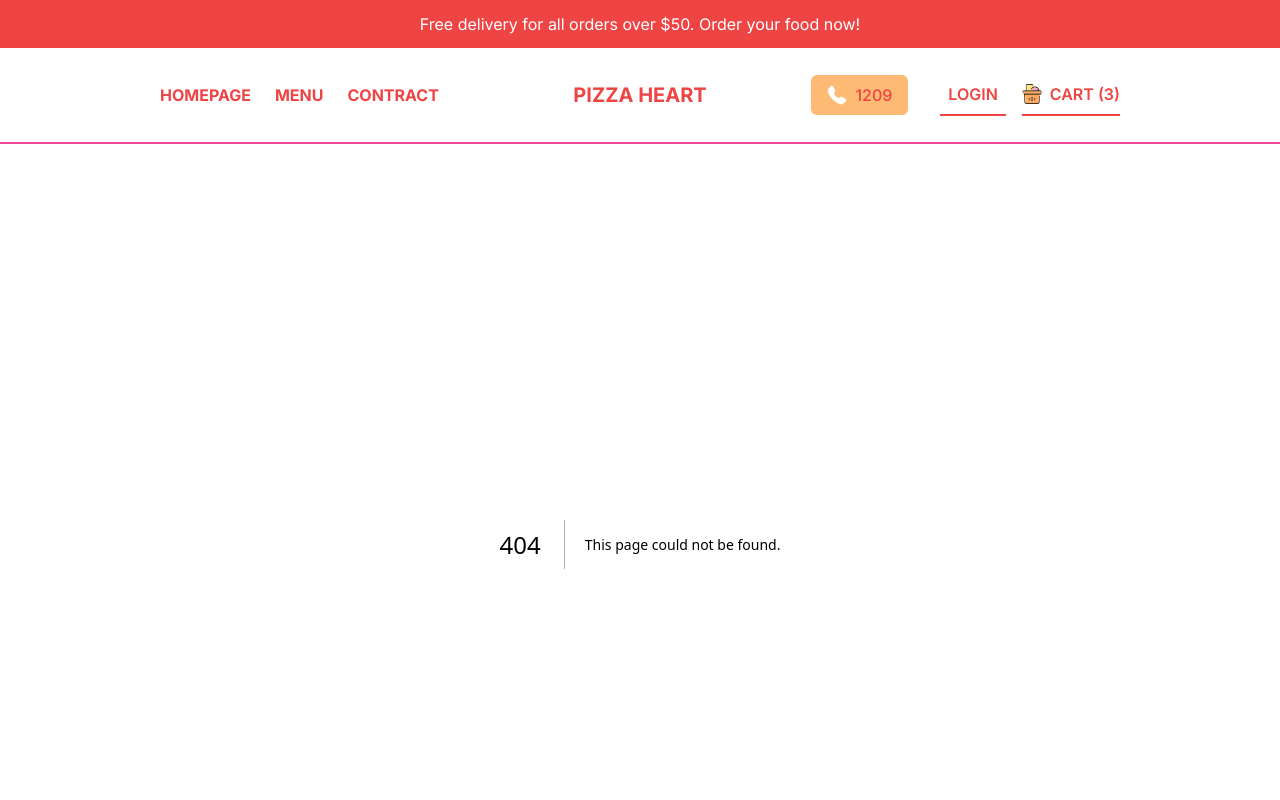
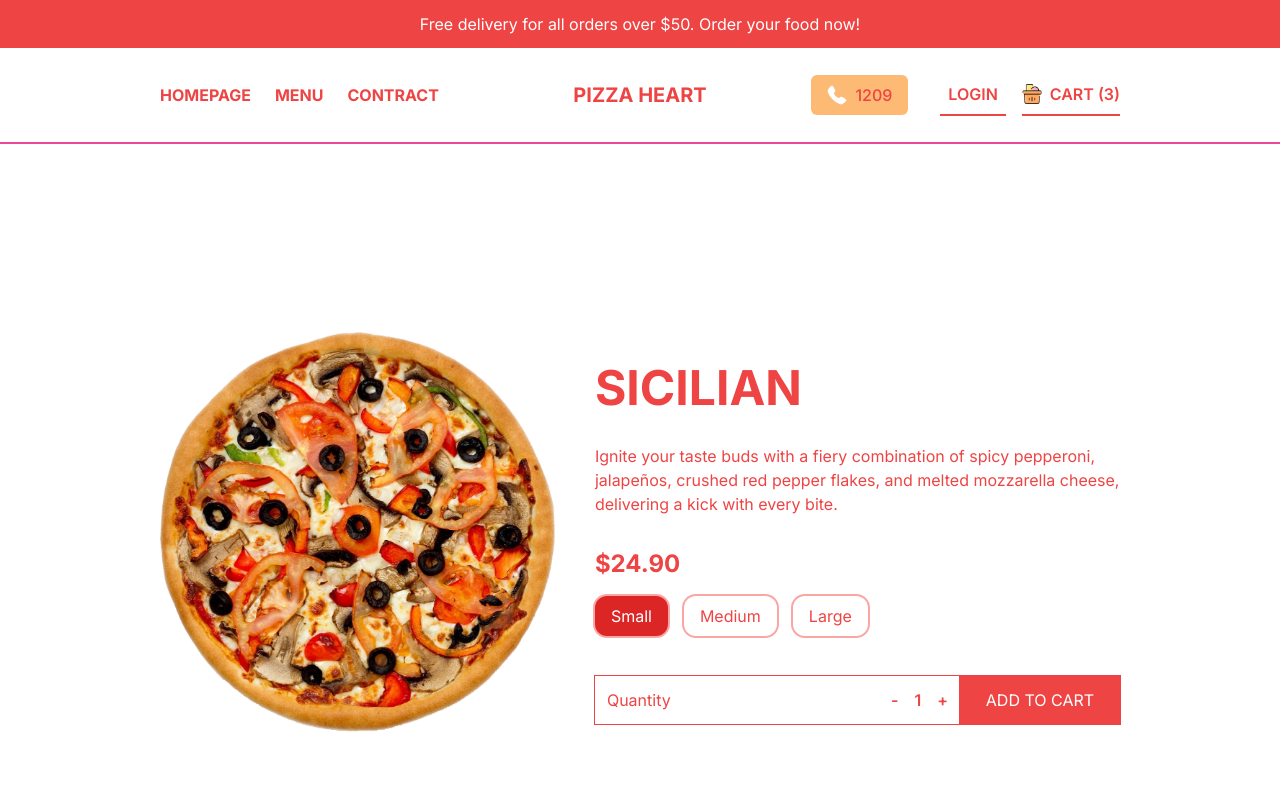
Before and after one commit to Piyabud/Food-Delivery-App, a Next.js app in the folder client/: page /product/1 in a window 1280 px wide. Before the commit this address had no page. Shown: the top 800 px of the page. Built offline with nearby package versions, Linux system fonts and the light colour scheme.

Commit message:
feat : single product

```diff
--- a/client/src/app/globals.css
+++ b/client/src/app/globals.css
@@ -3,17 +3,11 @@
 @tailwind utilities;
 
 ::-webkit-scrollbar {
-  width: 12px;
-  height: 10px;
+  width: 15px;
+  height: 15px;
 }
-
-
 
 ::-webkit-scrollbar-thumb {
   background: #ef4444;
-  border-radius: 5px
+  border-radius: 0px ;
 }
-
-::-webkit-scrollbar-thumb:hover {
-  background: #dc2626;
-}
--- a/client/src/app/menu/page.tsx
+++ b/client/src/app/menu/page.tsx
@@ -10,15 +10,16 @@ const MenuPage = () => {
           href={`/menu/${category.slug}`}
           key={category.id}
           className="w-full h-1/3 bg-cover p-8 md:h-1/2"
-          style={{ backgroundImage: `url(${category.img})` }}
+          style={{ backgroundImage: `url(${category.img})`}}
         >
           <div className={`text-${category.color} w-1/2`}>
             <h1 className="uppercase font-bold text-3xl">{category.title}</h1>
             <p className="text-sm my-8">{category.desc}</p>
             <button
-              className={`hidden 2xl:block bg-${category.color}
-              text-${category.color === "black" ? "white" : "red-500"}
+              className={`hidden 2xl:block
+               text-${category.color === "black" ? "white" : "red-500"}
               py-2 px-4 rounded-md`}
+              style={{ backgroundColor: `${category.color} ` }}
             >
               Explore
             </button>
--- /dev/null
+++ b/client/src/app/product/[id]/page.tsx
@@ -0,0 +1,44 @@
+import Price from "@/components/Price";
+import { singleProduct } from "@/data";
+import Image from "next/image";
+import React from "react";
+
+const SingleProductPage = () => {
+  return (
+    <div
+      className="p-2 lg:px-20 xl:px-40 h-screen
+    flex flex-col justify-around text-red-500
+    md:flex-row md:gap-10 md:items-center
+    "
+    >
+      {/* IMAGE CONTAINER */}
+      {singleProduct.img && (
+        <div className="relative w-full h-1/2 mb-6 md:h-[70%]">
+          <Image
+            src={singleProduct.img}
+            alt=""
+            className="object-contain"
+            fill
+          />
+        </div>
+      )}
+      {/* TEXT CONTAINER */}
+      <div
+        className="h-1/2 flex flex-col gap-4
+      md:h-[70%] md:justify-center md:gap-6 xl:gap-8"
+      >
+        <h1 className="text-3xl font-bold uppercase xl:text-5xl">
+          {singleProduct.title}
+        </h1>
+        <p>{singleProduct.desc}</p>
+        <Price
+          price={singleProduct.price}
+          id={singleProduct.id}
+          size={singleProduct.size}
+        />
+      </div>
+    </div>
+  );
+};
+
+export default SingleProductPage;
--- a/client/src/components/Footer.tsx
+++ b/client/src/components/Footer.tsx
@@ -5,7 +5,7 @@ function Footer() {
   return (
     <div
       className="
-    h-12 text-sm
+    h-12 text-sm border-t-2 border-pink-500
     md:h-24 p-4 md:text-sm lg:px-20 xl:px-40
   text-red-500
     flex items-center justify-between"
--- a/client/src/components/Navbar.tsx
+++ b/client/src/components/Navbar.tsx
@@ -11,7 +11,7 @@ function Navbar() {
       className="
       h-12 text-red-500 p-4
       flex items-center justify-between
-      border-b-2 border-b-pink-500 uppercase
+      border-b-2 border-pink-500 uppercase
       md:h-24 lg:px-9 xl:px-40
     "
     >
--- a/client/src/components/Price.tsx
+++ b/client/src/components/Price.tsx
@@ -1,7 +1,69 @@
-import React from "react";
+"use client";
+import React, { useState, useEffect } from "react";
 
-function Price() {
-  return <div>Price</div>;
+type Props = {
+  price: number;
+  id: number;
+  size?: {
+    title: string;
+    additionalPrice: number;
+  }[];
+};
+
+function Price({ price, id, size }: Props) {
+  const [total, setTotal] = useState(price);
+  const [quantity, setQuantity] = useState(1);
+  const [selected, setSelected] = useState(0);
+
+  useEffect(() => {
+    setTotal(
+      quantity * (size ? price + size[selected].additionalPrice : price)
+    );
+  }, [quantity, size, selected, price]);
+
+  return (
+    <div className="flex flex-col gap-4">
+      <h2 className="text-2xl font-bold">${total.toFixed(2)}</h2>
+      {/* size CON*/}
+      <div className="flex gap-4 mb-6 ">
+        {size?.map((size, index) => (
+          <button
+            key={index}
+            className="px-4 py-2 ring-2 ring-red-300 rounded-xl"
+            style={{
+              background: selected === index ? "#DC2626" : "white",
+              color: selected === index ? "white" : "#EF4444",
+            }}
+            onClick={() => setSelected(index)}
+          >
+            {size.title}
+          </button>
+        ))}
+      </div>
+      {/* QUANTITY / ADD BUTTON CON */}
+      <div className="flex justify-between items-center">
+        {/* Quantity */}
+        <div className="w-full p-3 flex justify-between items-center ring-1 ring-red-500 ">
+          <span className="">Quantity</span>
+          <div className="flex gap-4 items-center font-semibold">
+            <button
+              className=""
+              onClick={() => setQuantity((prev) => (prev > 1 ? prev - 1 : 1))}
+            >{`-`}</button>
+            <span className="">{quantity}</span>
+            <button
+              className=""
+              onClick={() => setQuantity((prev) => (prev < 9 ? prev + 1 : 1))}
+            >{`+`}</button>
+          </div>
+        </div>
+        <button className="uppercase w-56 bg-red-500 text-white p-3 ring-1 ring-red-500 ">
+          {" "}
+          add to cart
+        </button>
+      </div>
+    </div>
+  );
 }
 
 export default Price;
--- a/client/src/data.ts
+++ b/client/src/data.ts
@@ -4,7 +4,7 @@ type Product = {
   desc?: string;
   img?: string;
   price: number;
-  options?: { title: string; additionalPrice: number }[];
+  size?: { title: string; additionalPrice: number }[];
 };
 
 type Products = Product[];
@@ -16,7 +16,7 @@ export const featuredProducts: Products = [
     desc: "Ignite your taste buds with a fiery combination of spicy pepperoni, jalapeños, crushed red pepper flakes, and melted mozzarella cheese, delivering a kick with every bite.",
     img: "/temporary/p1.png",
     price: 24.9,
-    options: [
+    size: [
       {
         title: "Small",
         additionalPrice: 0,
@@ -37,7 +37,7 @@ export const featuredProducts: Products = [
     desc: "Indulge in smoky goodness with a flame-grilled beef patty, topped with crispy bacon, melted cheddar cheese, caramelized onions, and a smattering of tangy BBQ sauce.",
     img: "/temporary/p2.png",
     price: 29.9,
-    options: [
+    size: [
       {
         title: "Small",
         additionalPrice: 0,
@@ -58,7 +58,7 @@ export const featuredProducts: Products = [
     desc: "A classic Italian delight featuring a thin, crispy crust, tangy tomato sauce, fresh mozzarella, and a medley of aromatic herbs topped with lettuce, tomatoes, and a dollop of tangy mayo.",
     img: "/temporary/p3.png",
     price: 24.9,
-    options: [
+    size: [
       {
         title: "Small",
         additionalPrice: 0,
@@ -79,7 +79,7 @@ export const featuredProducts: Products = [
     desc: "Ignite your taste buds with this fiery pasta creation, combining penne in a spicy tomato sauce infused with garlic, red chili flakes, and fresh basil for the ultimate comfort food experience.",
     img: "/temporary/p4.png",
     price: 26.9,
-    options: [
+    size: [
       {
         title: "Small",
         additionalPrice: 0,
@@ -100,7 +100,7 @@ export const featuredProducts: Products = [
     desc: "Ignite your taste buds with a fiery kick! This burger features a succulent beef patty, fiery jalapeños, pepper jack cheese, and a zesty chipotle mayo sauce , and all the classic fixings on a toasted bun.",
     img: "/temporary/p5.png",
     price: 29.9,
-    options: [
+    size: [
       {
         title: "Small",
         additionalPrice: 0,
@@ -121,7 +121,7 @@ export const featuredProducts: Products = [
     desc: "A timeless favorite with a twist, showcasing a thin crust topped with sweet tomatoes, fresh basil, creamy mozzarella, and a drizzle of extra virgin olive oil, fresh arugula, and a drizzle of balsamic glaze.",
     img: "/temporary/p6.png",
     price: 24.9,
-    options: [
+    size: [
       {
         title: "Small",
         additionalPrice: 0,
@@ -142,7 +142,7 @@ export const featuredProducts: Products = [
     desc: "A garlic lover's delight, featuring linguine smothered in a creamy Parmesan sauce, infused with garlic and garnished with chopped parsley, bell peppers, and cherry tomatoes.",
     img: "/temporary/p7.png",
     price: 28.9,
-    options: [
+    size: [
       {
         title: "Small",
         additionalPrice: 0,
@@ -163,7 +163,7 @@ export const featuredProducts: Products = [
     desc: "Embark on a culinary journey with this Mediterranean-inspired creation, featuring zesty feta cheese, Kalamata olives, sun-dried tomatoes, and a sprinkle of oregano.",
     img: "/temporary/p8.png",
     price: 32.9,
-    options: [
+    size: [
       {
         title: "Small",
         additionalPrice: 0,
@@ -184,7 +184,7 @@ export const featuredProducts: Products = [
     desc: "Experience a taste of the tropics with a juicy beef patty glazed in tangy teriyaki sauce, topped with grilled pineapple, crispy bacon, and fresh lettuce, and all the classic fixings on a toasted bun.",
     img: "/temporary/p9.png",
     price: 29.9,
-    options: [
+    size: [
       {
         title: "Small",
         additionalPrice: 0,
@@ -211,7 +211,7 @@ export const pizzas: Products = [
     desc: "Ignite your taste buds with a fiery combination of spicy pepperoni, jalapeños, crushed red pepper flakes, and melted mozzarella cheese, delivering a kick with every bite.",
     img: "/temporary/p1.png",
     price: 24.9,
-    options: [
+    size: [
       {
         title: "Small",
         additionalPrice: 0,
@@ -232,7 +232,7 @@ export const pizzas: Products = [
     desc: "Embark on a culinary journey with this Mediterranean-inspired creation, featuring zesty feta cheese, Kalamata olives, sun-dried tomatoes, and a sprinkle of oregano.",
     img: "/temporary/p8.png",
     price: 32.9,
-    options: [
+    size: [
       {
         title: "Small",
         additionalPrice: 0,
@@ -253,7 +253,7 @@ export const pizzas: Products = [
     desc: "A classic Italian delight featuring a thin, crispy crust, tangy tomato sauce, fresh mozzarella, and a medley of aromatic herbs topped with lettuce, tomatoes, and a dollop of tangy mayo.",
     img: "/temporary/p3.png",
     price: 26.9,
-    options: [
+    size: [
       {
         title: "Small",
         additionalPrice: 0,
@@ -274,7 +274,7 @@ export const pizzas: Products = [
     desc: "A classic Italian delight featuring a thin, crispy crust, tangy tomato sauce, fresh mozzarella, and a medley of aromatic herbs topped with lettuce, tomatoes, and a dollop of tangy mayo.",
     img: "/temporary/p10.png",
     price: 28.9,
-    options: [
+    size: [
       {
         title: "Small",
         additionalPrice: 0,
@@ -295,7 +295,7 @@ export const pizzas: Products = [
     desc: "A classic Italian delight featuring a thin, crispy crust, tangy tomato sauce, fresh mozzarella, and a medley of aromatic herbs topped with lettuce, tomatoes, and a dollop of tangy mayo.",
     img: "/temporary/p11.png",
     price: 24.9,
-    options: [
+    size: [
       {
         title: "Small",
         additionalPrice: 0,
@@ -316,7 +316,7 @@ export const pizzas: Products = [
     desc: "Experience pure cheesy bliss with a melty blend of mozzarella, cheddar, provolone, and Parmesan cheeses, creating a rich and indulgent pizza experience.",
     img: "/temporary/p12.png",
     price: 22.9,
-    options: [
+    size: [
       {
         title: "Small",
         additionalPrice: 0,
@@ -339,7 +339,7 @@ export const singleProduct: Product = {
   desc: "Ignite your taste buds with a fiery combination of spicy pepperoni, jalapeños, crushed red pepper flakes, and melted mozzarella cheese, delivering a kick with every bite.",
   img: "/temporary/p1.png",
   price: 24.9,
-  options: [
+  size: [
     {
       title: "Small",
       additionalPrice: 0,
```
Also changed, not shown: client/src/app/product/page.tsx (deleted, +0 -35 lines).
